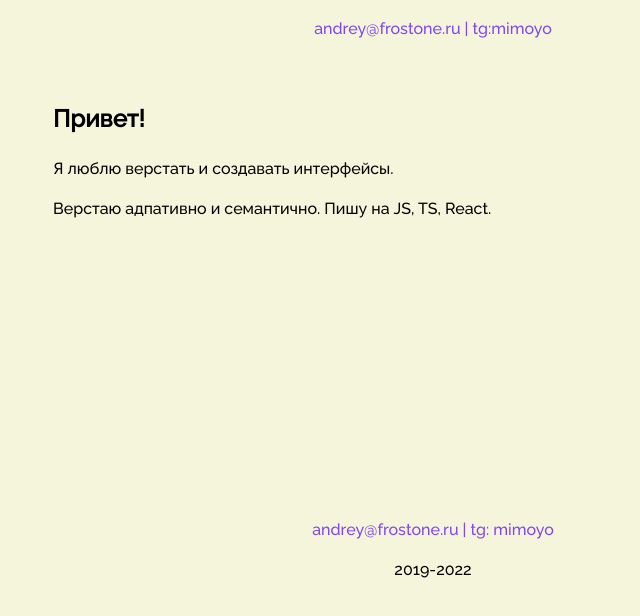
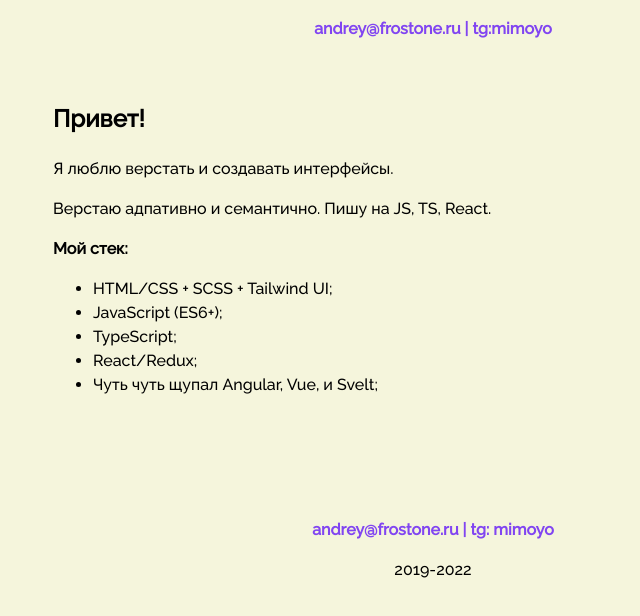
Before and after one commit to mimoyo/mimoyo.github.io, a plain HTML site: page index.html in a window 1280 px wide. Shown: the part 182-798 px from the top of the page, without its empty margins (207-847 px from the left). Drawn offline with Linux system fonts and the light colour scheme.

Commit message:
some changes for index

```diff
--- a/index.html
+++ b/index.html
@@ -14,9 +14,19 @@
     <a class="link" href="mailto:andrey@frostone.ru">andrey@frostone.ru &#124 </a><a class="link" href="https://t.me/mimoyo">tg:mimoyo</a>
   </header>
   <main class="main">
-    <h2 class="title">Привет!</h2>
-    <p> Я люблю верстать и создавать интерфейсы.</p>
-    <p> Верстаю адпативно и семантично. Пишу на JS, TS, React. </p>
+    <section>
+        <h2 class="title">Привет!</h2>
+        <p> Я люблю верстать и создавать интерфейсы.</p>
+        <p> Верстаю адпативно и семантично. Пишу на JS, TS, React. </p>
+        <p><strong>Мой стек: </strong></p>
+        <ul>
+            <li>HTML/CSS + SCSS + Tailwind UI;</li>
+            <li>JavaScript (ES6+);</li>
+            <li>TypeScript;</li>
+            <li>React/Redux;</li>
+            <li>Чуть чуть щупал Angular, Vue, и Svelt;</li>
+        </ul>
+    </section>
 </main>
   <footer class="footer" role="contentinfo">
     <a class="link" href="mailto:andrey@frostone.ru">andrey@frostone.ru &#124 </a><a class="link" href="https://t.me/mimoyo">tg: mimoyo</a>
--- a/style.css
+++ b/style.css
@@ -26,7 +26,7 @@ body {
   }
 
   .link {
-      font-weight: 500;
+      font-weight: bold;
       color: #8145f1;
       text-decoration: none;
   }
```
